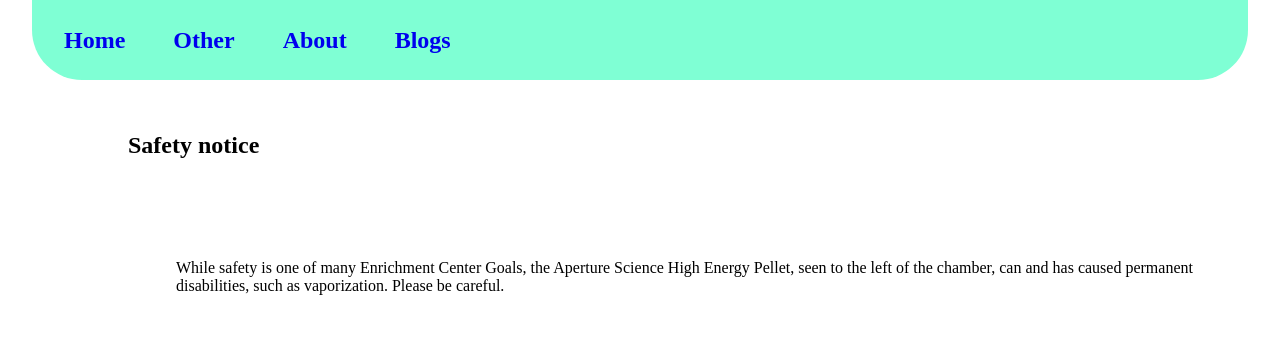
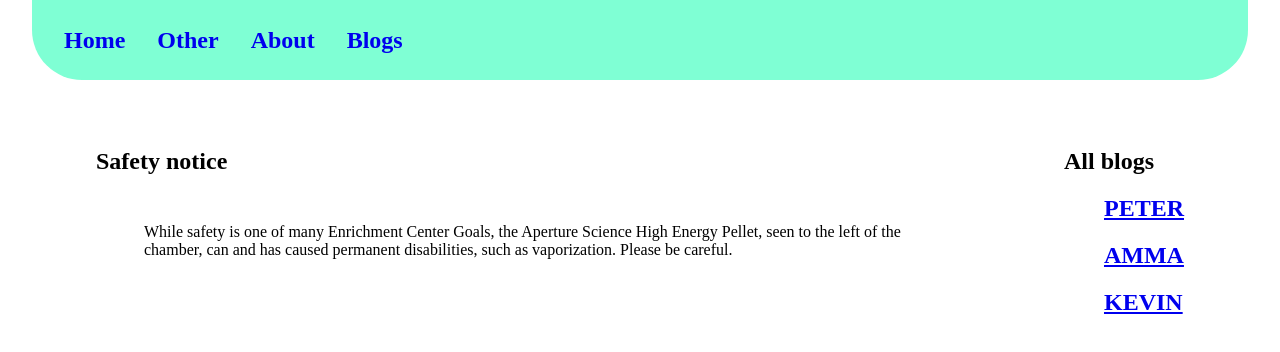
Before and after one commit to Waldemar-00/Sveltekit, a SvelteKit app: page /blogs/amma in a window 1280 px wide. Shown: the top 352 px of the page. Built offline with nearby package versions, Linux system fonts and the light colour scheme.

Commit message:
Routes. +layout.server.js for all routes.

```diff
--- a/src/routes/+layout.svelte
+++ b/src/routes/+layout.svelte
@@ -35,4 +35,9 @@
 	:global(li) {
 		list-style: none;
 	}
+	ul {
+		display: flex;
+		justify-content: flex-start;
+		gap: calc(1rem + 2vmin);
+	}
 </style>
--- a/src/routes/blogs/[slug]/+layout.svelte
+++ b/src/routes/blogs/[slug]/+layout.svelte
@@ -1,13 +1,29 @@
+<script>
+	// @ts-nocheck
+	export let data;
+</script>
+
 <article>
-	<slot><i>(article)</i></slot>
+	<main>
+		<slot><i>(article)</i></slot>
+	</main>
+	<aside>
+		<h2>All blogs</h2>
+		<ul>
+			{#each data.summaries as { slug }}
+				<li><a href="/blogs/{slug}"><h2>{slug.toUpperCase()}</h2></a></li>
+			{/each}
+		</ul>
+	</aside>
 </article>
 
 <style>
 	article {
+		margin: calc(1rem + 2vmin) 10vmin;
+		padding: 1rem;
 		display: flex;
-		flex-direction: column;
-		gap: 2rem;
-		width: 80vw;
-		margin: 2rem auto;
+		justify-content: space-between;
+		gap: 1.5rem;
+		/* width: fit-content; */
 	}
 </style>
--- a/src/routes/blogs/[slug]/+page.server.js
+++ b/src/routes/blogs/[slug]/+page.server.js
@@ -1,7 +1,7 @@
 import { posts } from '../posts';
 import { error } from '@sveltejs/kit';
 
-export function load ( { params } ) {
+export function load ( { params } ) { //untrack, url - params
   const post = posts.find( ( post ) => post.slug === params.slug );
   if ( !post ) throw error( 404 );
   return {
--- a/src/routes/blogs/[slug]/+page.svelte
+++ b/src/routes/blogs/[slug]/+page.svelte
@@ -7,7 +7,7 @@
 
 <style>
 	p {
-		width: 80vw;
+		max-width: 60vw;
 		margin: 3rem;
 	}
 </style>
```
Also changed, not shown: src/routes/blogs/+layout.server.js (renamed from src/routes/blogs/+page.server.js).
